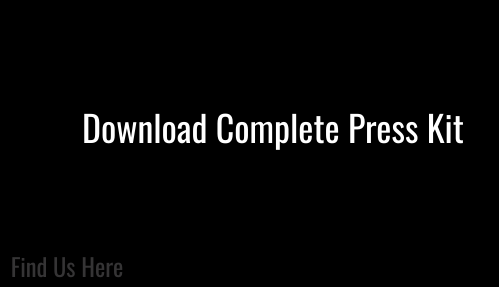
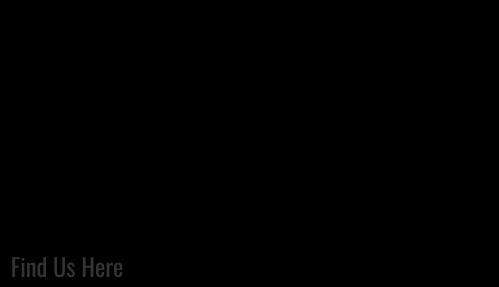
Before and after one commit to VanessaO/phaesporia_movie, a plain HTML site: page index.html in a window 1280 px wide. Shown: the part 989-1276 px from the top of the page, 573-1072 px from the left. Drawn offline with nearby package versions, Linux system fonts and the light colour scheme.

Commit message:
Update index.html
erase inactive from line 54

```diff
--- a/index.html
+++ b/index.html
@@ -51,9 +51,11 @@
 				           <p>This cycle has extended in infinite directions over the world for countless millennia. I expand this universality of the cycle, through the imagery and narratives of historical cultures. Thus the film intersects a myriad of mythologies including those of the Judeo-Christian, Greek, Hindu, Buddhist, and more. I strive to equate these mythologies to the mythology of the warriors of our time and elevate modern conflicts to an equal plane in history.</p>
 
 				        </div>
-				        <div class="tab-pane fade in active" id="press">
+				        <div class="tab-pane" id="press">
 				      	    <!--EDIT HERE TO ADD PRESS INFO-->
 				            <a href="Phaesporia_Presskit_7415.pdf" class="swipebox"><h1>Download Complete Press Kit</h1></a>
+				            <a href="http://s952.photobucket.com/user/phaesporiamovie/media/Vectorimdb_zpswmevmarp.png.html" target="_blank"><img src="http://i952.photobucket.com/albums/ae1/phaesporiamovie/Vectorimdb_zpswmevmarp.png" border="0" alt=" photo Vectorimdb_zpswmevmarp.png"/></a>
+
 				        </div>
 				        <div class="tab-pane fade" id="gallery">
 				            <!--EDIT HERE TO ADD PICTURES TO GALLERY-->
```
